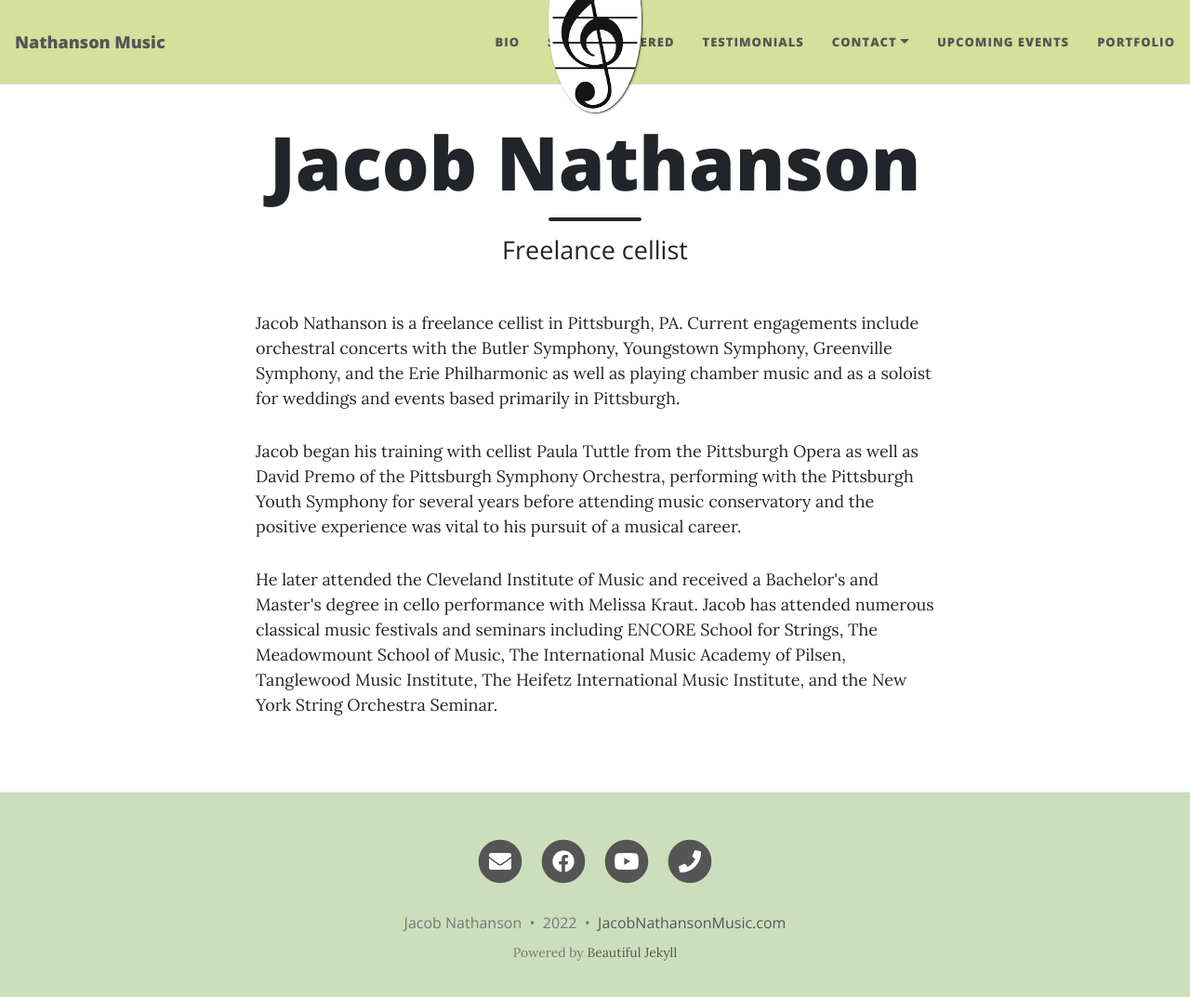
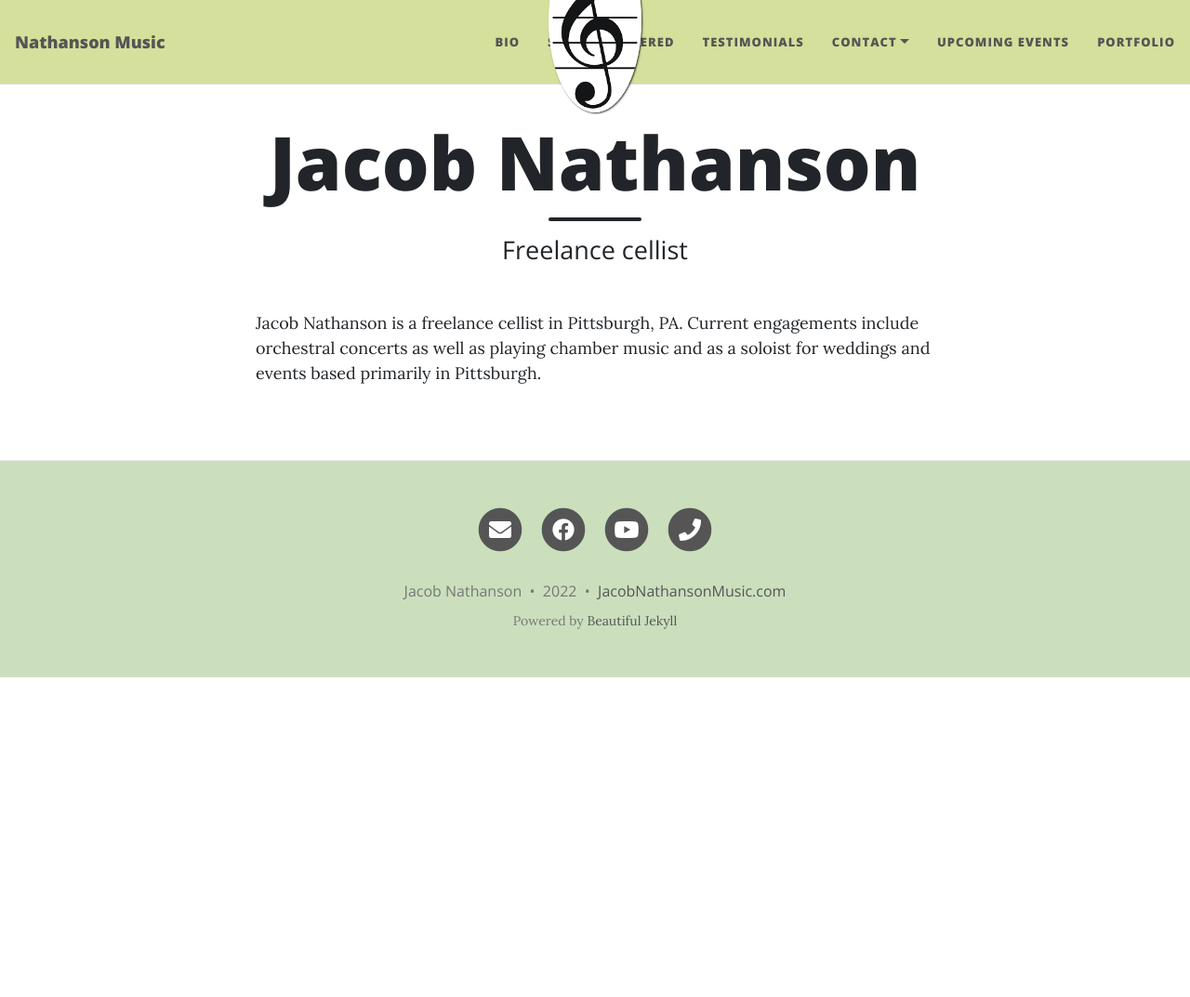
Before and after one commit to ben-nathanson/jake-nathanson-music, a Jekyll site: the page built from index.html, in a window 1280 px wide and 1086 px high. Shown: the top 1073 px of the window at 93% size. Built offline with Jekyll 4.4.1, drawn with Linux system fonts in a browser that asks for light colours; nearby versions of some CDN libraries; the list of posts is cut into pages by our own code.

Commit message:
Create separate bio to keep landing page lighter

```diff
--- a/_config.yml
+++ b/_config.yml
@@ -20,7 +20,7 @@
 ###############################################
 
 navbar-links:
-  Bio: "/"
+  Bio: "bio"
   Services Offered: "servicesOffered"
   Testimonials: "testimonials"
   Contact:
--- a/index.html
+++ b/index.html
@@ -5,8 +5,4 @@
 ---
 
 
-<p>Jacob Nathanson is a freelance cellist in Pittsburgh, PA. Current engagements include orchestral concerts with the Butler Symphony, Youngstown Symphony, Greenville Symphony, and the Erie Philharmonic as well as playing chamber music and as a soloist for weddings and events based primarily in Pittsburgh.</p>
-
-<p>Jacob began his training with cellist Paula Tuttle from the Pittsburgh Opera as well as David Premo of the Pittsburgh Symphony Orchestra, performing with the Pittsburgh Youth Symphony for several years before attending music conservatory and the positive experience was vital to his pursuit of a musical career. </p>
-
-<p>He later attended the Cleveland Institute of Music and received a Bachelor's and Master's degree in cello performance with Melissa Kraut. Jacob has attended numerous classical music festivals and seminars including ENCORE School for Strings, The Meadowmount School of Music, The International Music Academy of Pilsen, Tanglewood Music Institute, The Heifetz International Music Institute, and the New York String Orchestra Seminar.</p>
+<p>Jacob Nathanson is a freelance cellist in Pittsburgh, PA. Current engagements include orchestral concerts as well as playing chamber music and as a soloist for weddings and events based primarily in Pittsburgh.</p>
```
Also changed, not shown: bio.md (added, +12 -0 lines).
